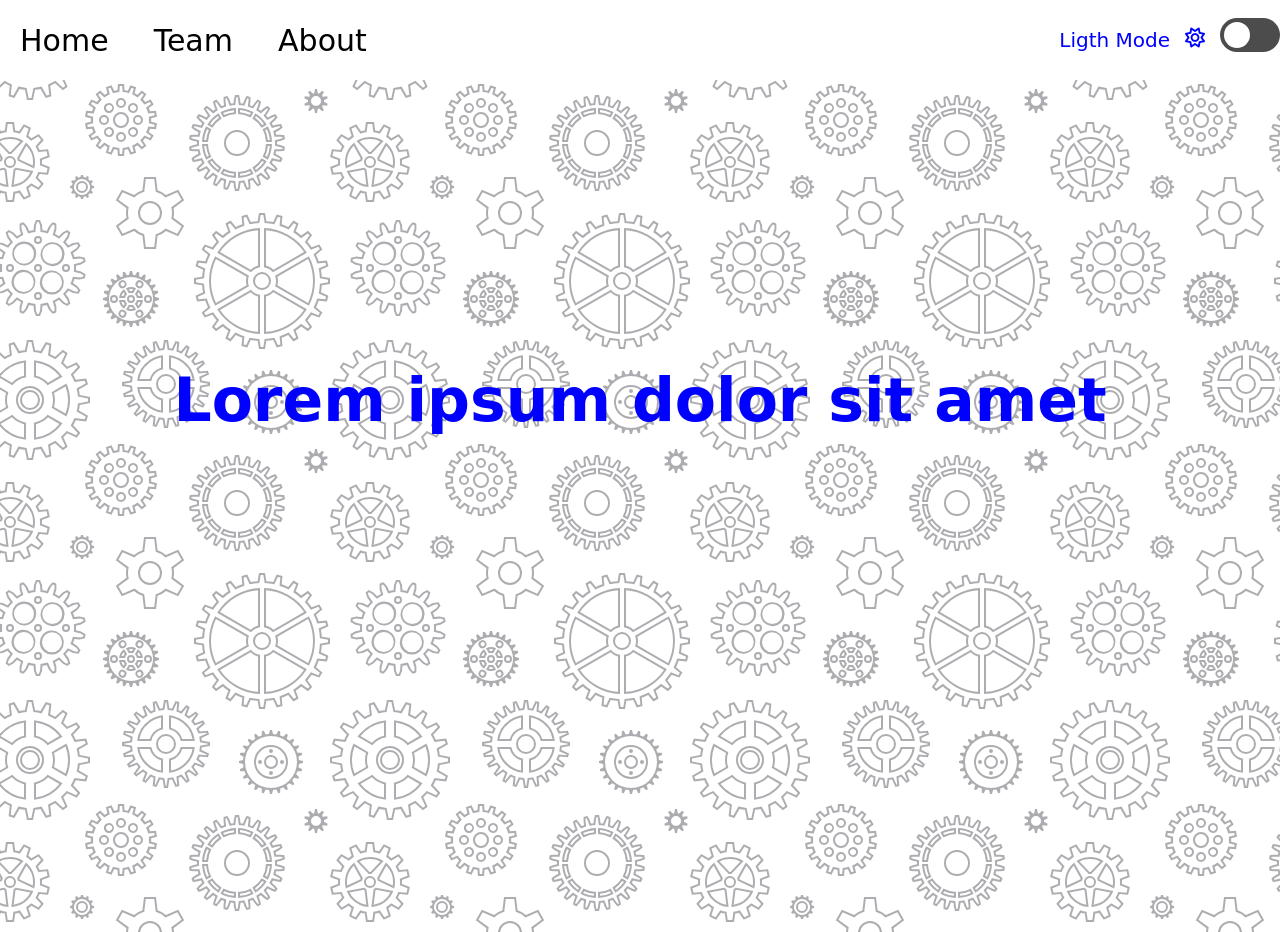
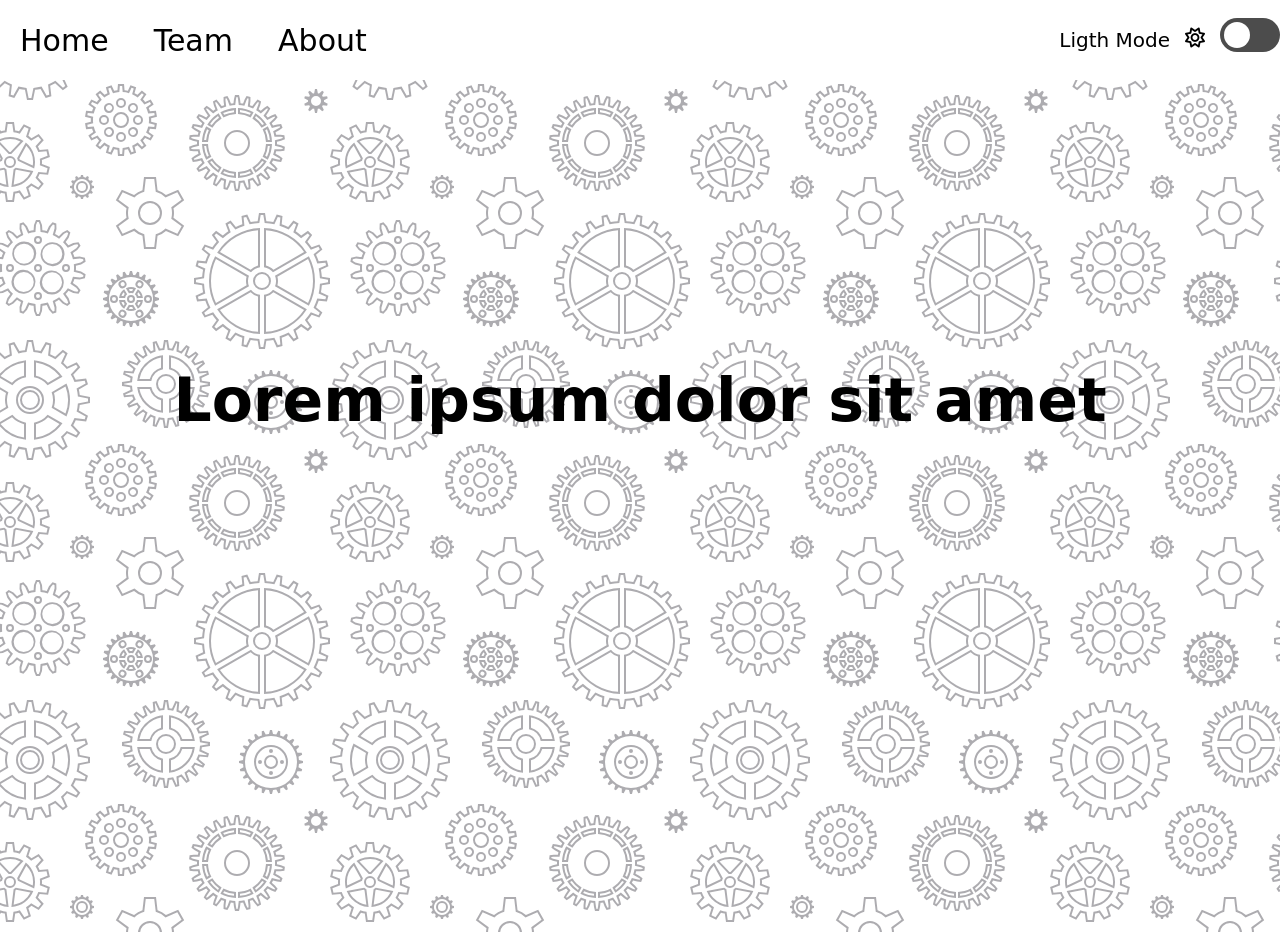
Before and after one commit to Yose144/projektJV, a plain HTML site: page index.html in a window 1280 px wide. Shown: the top 932 px of the page. Drawn offline with Linux system fonts and the light colour scheme; a web font is replaced by a local one.

Commit message:
Update styles.css

```diff
--- a/styles.css
+++ b/styles.css
@@ -10,7 +10,7 @@
   --primary-color: black;
   --secondary-color: #6c757d;
   --background-color: white;
-  --text-color: blue;
+  --text-color: black;
   --switcher-color: rgb(76, 76, 76);
 }
 
@@ -18,7 +18,7 @@
   --primary-color: rgb(247, 247, 247);
   --secondary-color: #d8d8d8;
   --background-color: black;
-  --text-color: rgb(235, 235, 235);
+  --text-color: orange;
   --switcher-color: rgb(156, 156, 156);
 }
 
```
